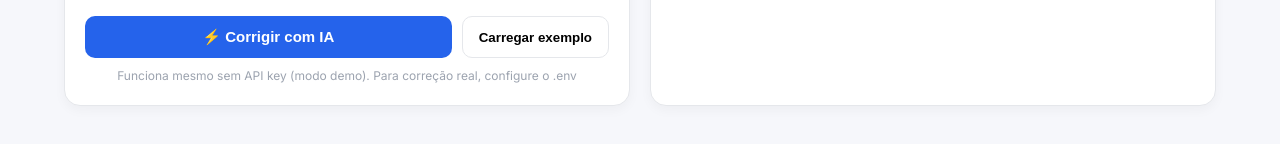
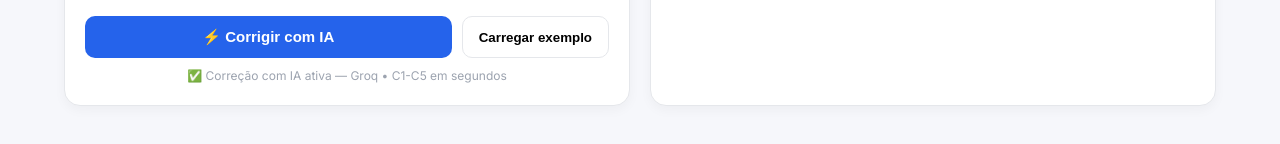
Before and after one commit to sooaresz/corretor-enem, a plain HTML site: page frontend/index.html in a window 1280 px wide. Shown: the part 626-770 px from the top of the page. Drawn offline with Linux system fonts and the light colour scheme.

Commit message:
ui: atualiza hint para IA ativa

```diff
--- a/frontend/index.html
+++ b/frontend/index.html
@@ -33,7 +33,7 @@
           <button id="btnCorrigir" onclick="corrigir()">⚡ Corrigir com IA</button>
           <button class="ghost" onclick="exemplo()">Carregar exemplo</button>
         </div>
-        <p class="hint">Funciona mesmo sem API key (modo demo). Para correção real, configure o .env</p>
+        <p class="hint">✅ Correção com IA ativa — Groq • C1-C5 em segundos</p>
       </div>
 
       <div class="right" id="resultado">
```
